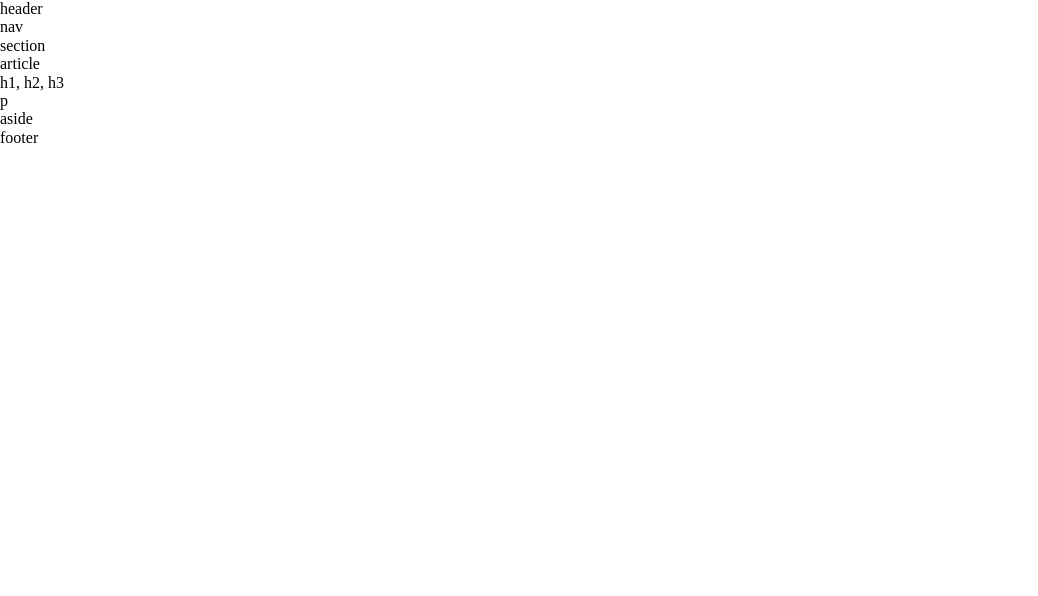
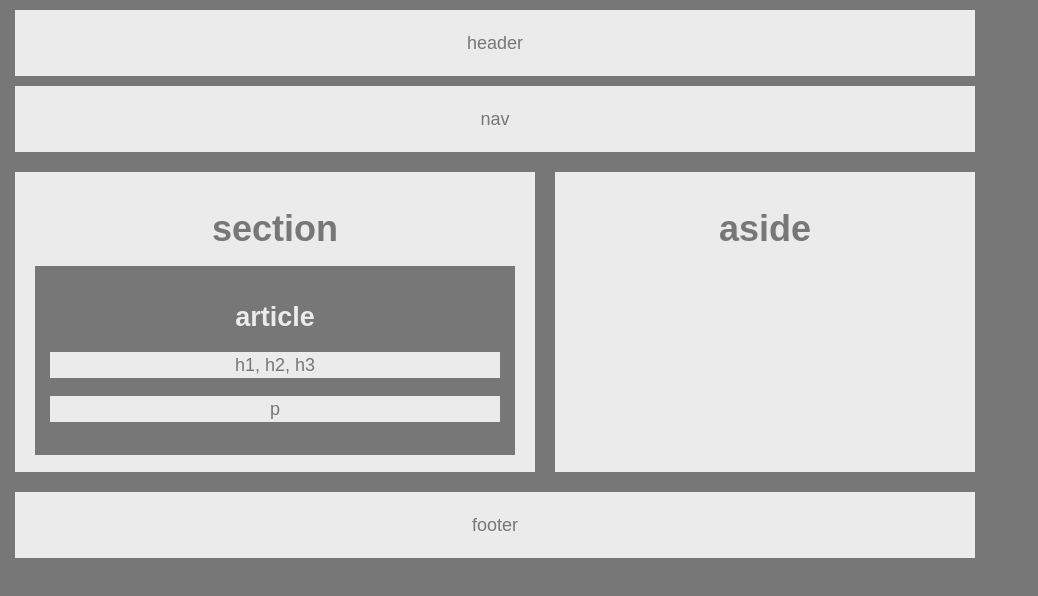
Before and after one commit to reubenwalker64/HW-Wireframe, a plain HTML site: page index.html in a window 1280 px wide. Shown: the whole page, without its empty margins (0-1038 px from the left). Drawn offline with Linux system fonts and the light colour scheme.

Commit message:
third commit

```diff
--- a/index.html
+++ b/index.html
@@ -9,31 +9,41 @@
    <title>HW Wireframe</title>
    <link rel="stylesheet" type="text/css" href="style.css">
 </head>
+<style>
+        .content {
+            max-width: 960px;
+            margin: auto;
+        }
+</style>
 <body>
-
+<div class="content">
     <header>
         header
     </header>
 
     <nav>nav</nav>
 
-    <section>
-        <section> section
-            <article> article
-                <section>
+    <section id="section1">
+        <section> <h1>section</h1>
+            <article>
+                <h2>article</h2>
+                <section id="section2">
+                <p>
                     h1, h2, h3
+                </p>
                 </section>
-                <section>
-                    p
+                <section id="section3">
+                    <p>p</p>
                 </section>
             </article>
         </section>
     </section>
     <aside>
-        aside
+        <h1>aside</h1>
     </aside>
     <footer>
         footer
     </footer>
+</div>
 </body>
 </html>
--- a/style.css
+++ b/style.css
@@ -347,3 +347,78 @@
   [hidden] {
     display: none;
   }
+
+  /*custom css*/
+
+body {
+    font-family: Arial, Helvetica-Neue, Helvetica, sans-serif;
+    font-size: 18px;
+    line-height: 26px;
+    text-align: center;
+    color: #fff;
+    background-color: #777;
+    width: 990px;
+}
+
+header {
+    width: 920px;
+    padding: 20px;
+    margin-bottom: 10px;
+    margin-top: 10px;
+    color: #777;
+    background: #ebebeb;
+}
+
+nav {
+    width: 920px;
+    margin-bottom: 20px;
+    color: #777;
+    background: #ebebeb;
+    padding: 20px;
+}
+
+#section1 {
+    float: left;
+    width: 480px;
+    height: 260px;
+    padding: 20px;
+    margin-bottom: 20px;
+
+    color: #777;
+    background: #ebebeb;
+}
+
+article {
+    padding: 15px;
+    color: #ebebeb;
+    background-color: #777;
+}
+
+#section2 {
+    color: #777;
+    background: #ebebeb;
+}
+
+#section3 {
+    color: #777;
+    background: #ebebeb;
+}
+
+aside {
+    float: right;
+    height: 260px;
+    width: 380px;
+    padding: 20px;
+    margin-bottom: 20px;
+
+    color: #777;
+    background: #ebebeb;
+}
+
+footer {
+    padding: 20px;
+    clear: both;
+    color: #777;
+    background: #ebebeb;
+    width: 920px;
+  }
```
